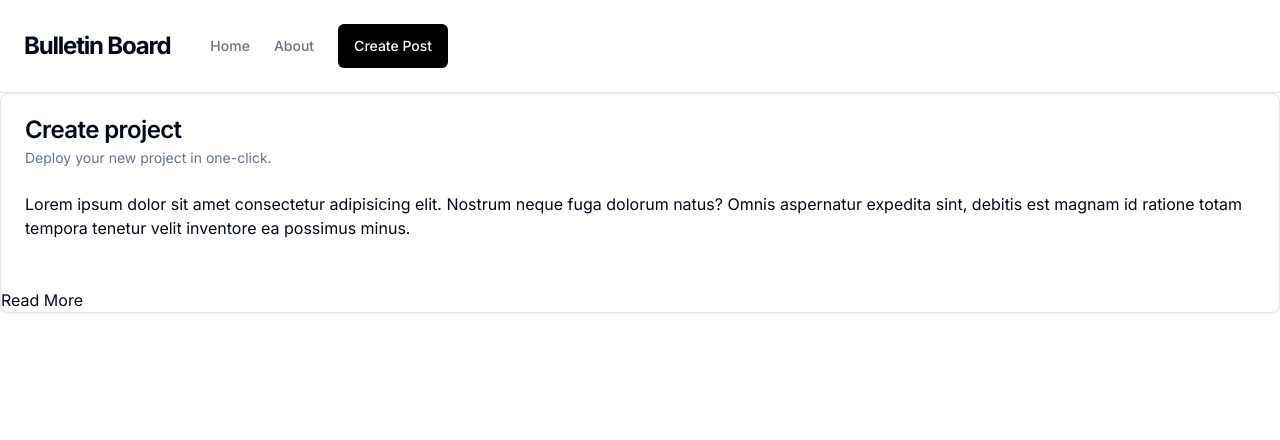
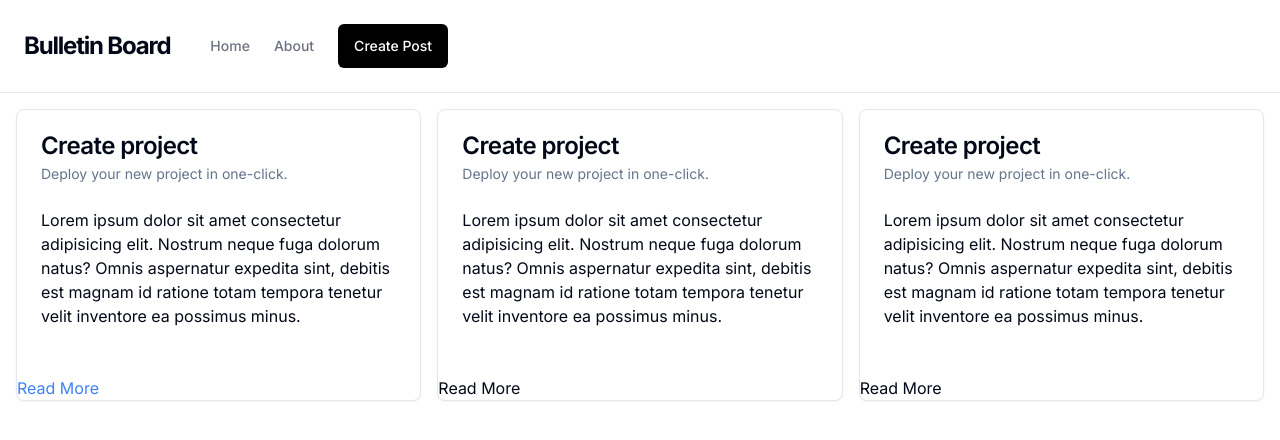
Before and after one commit to chiikawasaki/bbs-with-next.js, a Next.js app: page / in a window 1280 px wide. Shown: the top 440 px of the page. Built offline with nearby package versions, Linux system fonts and the light colour scheme.

Commit message:
gridを用いてカードの配置を整えた

```diff
--- a/app/page.tsx
+++ b/app/page.tsx
@@ -6,13 +6,44 @@ import {
   CardHeader,
   CardTitle,
 } from "@/components/ui/card";
-import Image from "next/image";
 import Link from "next/link";
 import * as React from "react";
 
 export default function Home() {
   return (
-    <main>
+    <main className="grid lg:grid-cols-3 px-4 py-4 gap-4">
+      <Card>
+        <CardHeader>
+          <CardTitle>Create project</CardTitle>
+          <CardDescription>
+            Deploy your new project in one-click.
+          </CardDescription>
+        </CardHeader>
+        <CardContent>
+          Lorem ipsum dolor sit amet consectetur adipisicing elit. Nostrum neque
+          fuga dolorum natus? Omnis aspernatur expedita sint, debitis est magnam
+          id ratione totam tempora tenetur velit inventore ea possimus minus.
+        </CardContent>
+        <CardFooter className="flex justify-between"></CardFooter>
+        <Link href={"/bbs-posts-1"} className="text-blue-500">
+          Read More
+        </Link>
+      </Card>
+      <Card>
+        <CardHeader>
+          <CardTitle>Create project</CardTitle>
+          <CardDescription>
+            Deploy your new project in one-click.
+          </CardDescription>
+        </CardHeader>
+        <CardContent>
+          Lorem ipsum dolor sit amet consectetur adipisicing elit. Nostrum neque
+          fuga dolorum natus? Omnis aspernatur expedita sint, debitis est magnam
+          id ratione totam tempora tenetur velit inventore ea possimus minus.
+        </CardContent>
+        <CardFooter className="flex justify-between"></CardFooter>
+        <Link href={"/bbs-posts-1"}>Read More</Link>
+      </Card>
       <Card>
         <CardHeader>
           <CardTitle>Create project</CardTitle>
```
